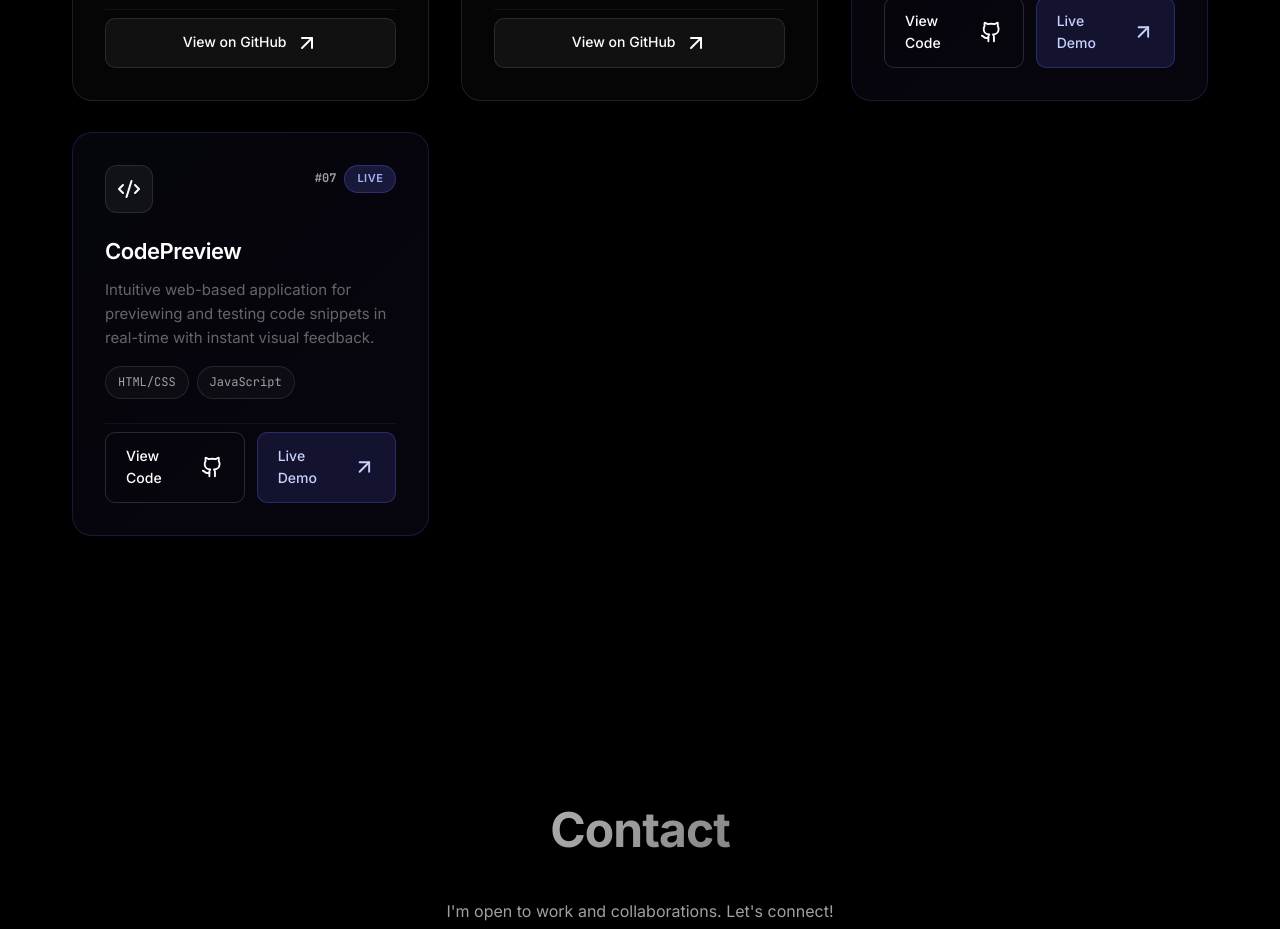
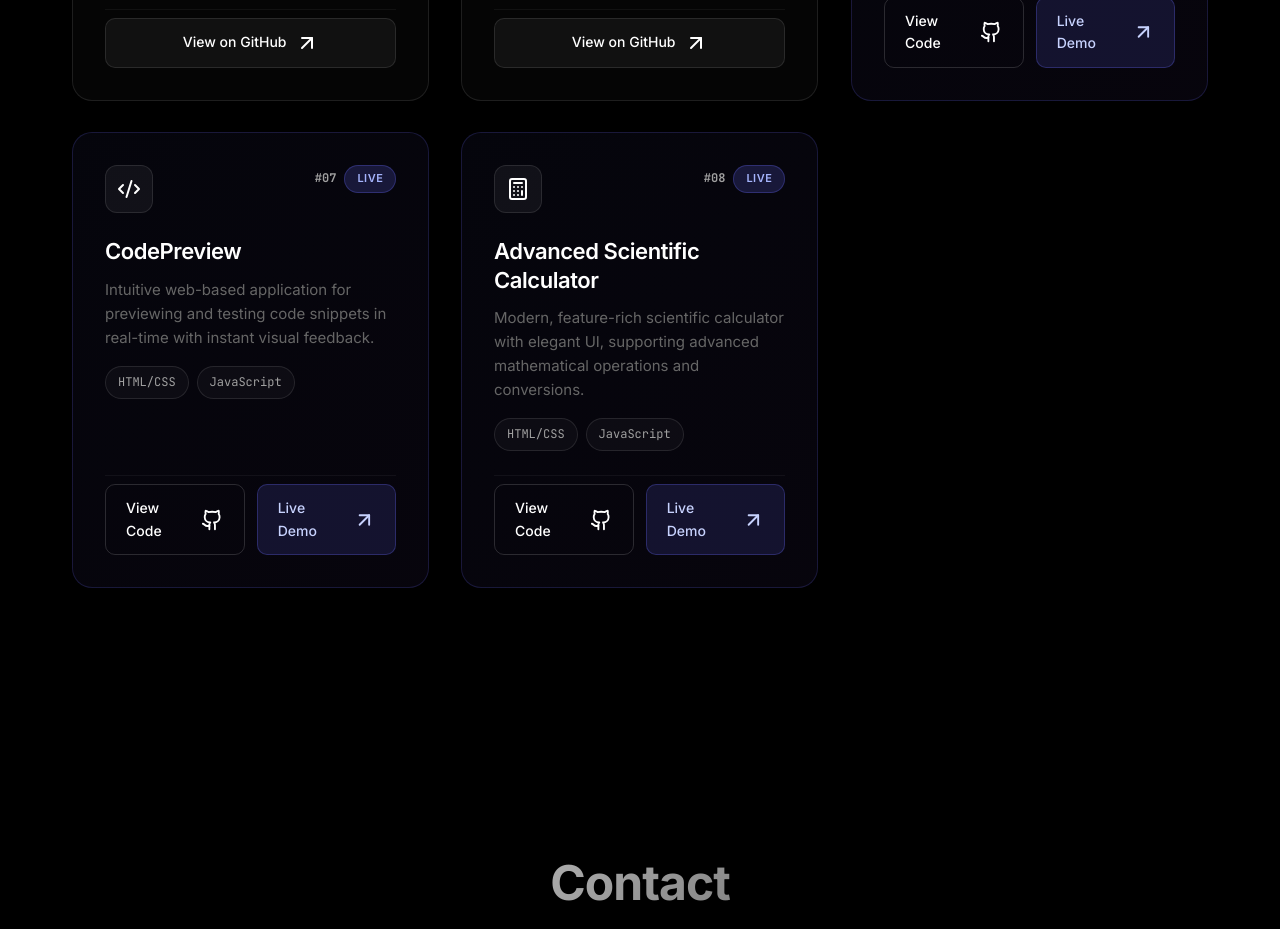
Before and after one commit to bhaskar2004/my.portfolio, a React (Vite) app: page / in a window 1280 px wide. Shown: the part 2880-3809 px from the top of the page. Built offline with nearby package versions, Linux system fonts and the light colour scheme.

Commit message:
added calculator

```diff
--- a/src/components/SEO.jsx
+++ b/src/components/SEO.jsx
@@ -3,7 +3,7 @@ import { Helmet } from 'react-helmet-async'
 const SEO = ({ title, description, keywords, image, url, type = 'website', jsonLd }) => {
     const siteTitle = 'Bhaskar T | Front-End Developer & Problem Solver'
     const defaultDescription = 'Front-End Developer and Problem Solver. Explore my projects, portfolio, skills, and tech journey at bhaskar.xyz.'
-    const defaultKeywords = 'Bhaskar, Bhaskar T, bhaskar2004, Bhaskar portfolio, Bhaskar developer, Front-End Developer, Web Developer, React, Computer Science Student, SJCIT'
+    const defaultKeywords = 'Bhaskar, Bhaskar T, bhaskar2004, Bhaskar portfolio'
     const siteUrl = 'https://bhaskar.xyz'
     const defaultImage = `${siteUrl}/logo.png`
 
--- a/src/pages/Home.jsx
+++ b/src/pages/Home.jsx
@@ -1,4 +1,4 @@
-import { ArrowUpRight, Car, Navigation as NavigationIcon, CloudRain, MapPin, HeartPulse, Newspaper, Code2, Github, Linkedin, Mail } from 'lucide-react'
+import { ArrowUpRight, Car, Navigation as NavigationIcon, CloudRain, MapPin, HeartPulse, Newspaper, Code2, Calculator, Github, Linkedin, Mail } from 'lucide-react'
 import SEO from '../components/SEO'
 import './Home.css'
 
@@ -333,6 +333,37 @@ const Home = () => {
                                 </a>
                             </div>
                         </article>
+
+                        {/* Project 8 */}
+                        <article className="project-card featured">
+                            <div className="project-header">
+                                <div className="project-icon">
+                                    <Calculator />
+                                </div>
+                                <div className="project-meta">
+                                    <span className="project-number">#08</span>
+                                    <span className="project-badge">Live</span>
+                                </div>
+                            </div>
+                            <div className="project-body">
+                                <h3 className="project-title">Advanced Scientific Calculator</h3>
+                                <p className="project-description">Modern, feature-rich scientific calculator with elegant UI, supporting advanced mathematical operations and conversions.</p>
+                                <div className="tech-stack">
+                                    <span className="tech-tag">HTML/CSS</span>
+                                    <span className="tech-tag">JavaScript</span>
+                                </div>
+                            </div>
+                            <div className="project-footer">
+                                <a href="https://github.com/bhaskar2004/modernCalculator" className="project-link secondary" target="_blank" rel="noopener noreferrer">
+                                    <span>View Code</span>
+                                    <Github />
+                                </a>
+                                <a href="https://bhaskar2004.github.io/modernCalculator/" className="project-link primary" target="_blank" rel="noopener noreferrer">
+                                    <span>Live Demo</span>
+                                    <ArrowUpRight />
+                                </a>
+                            </div>
+                        </article>
                     </div>
                 </div>
             </section>
```
